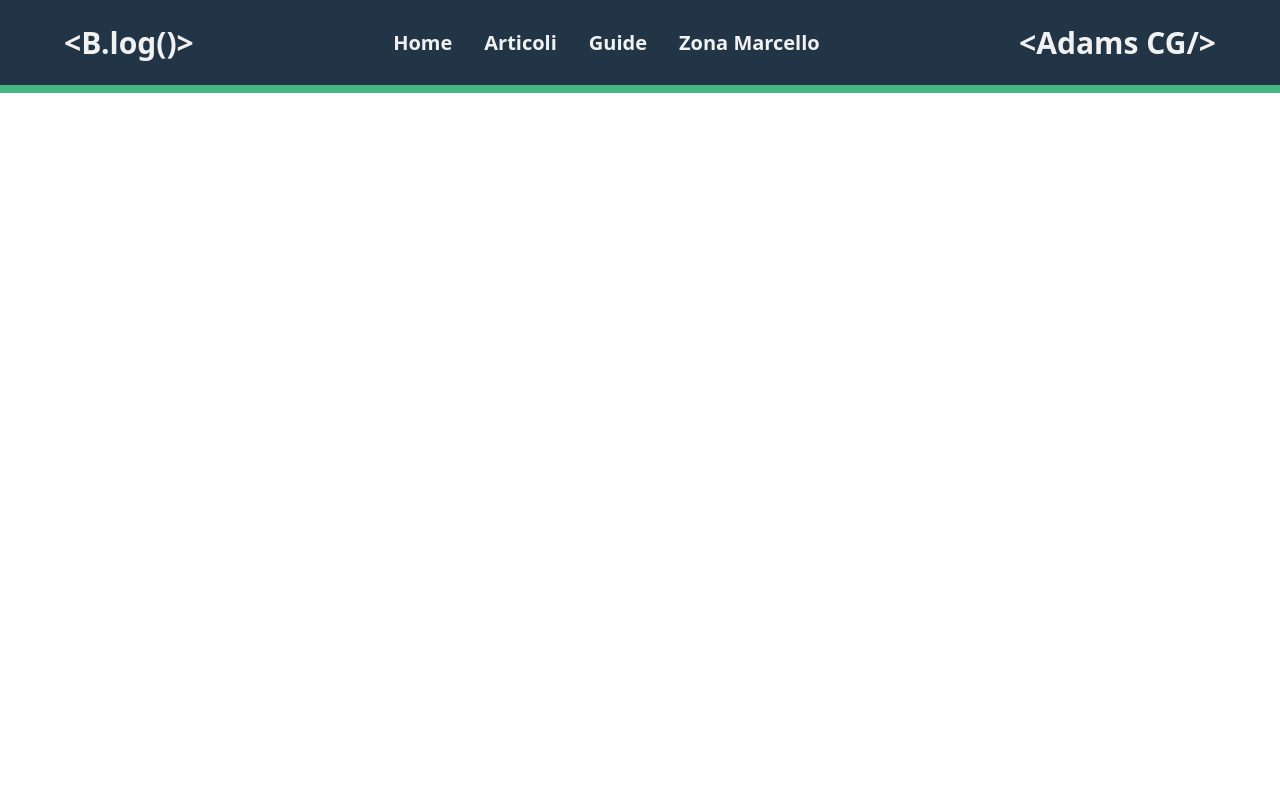
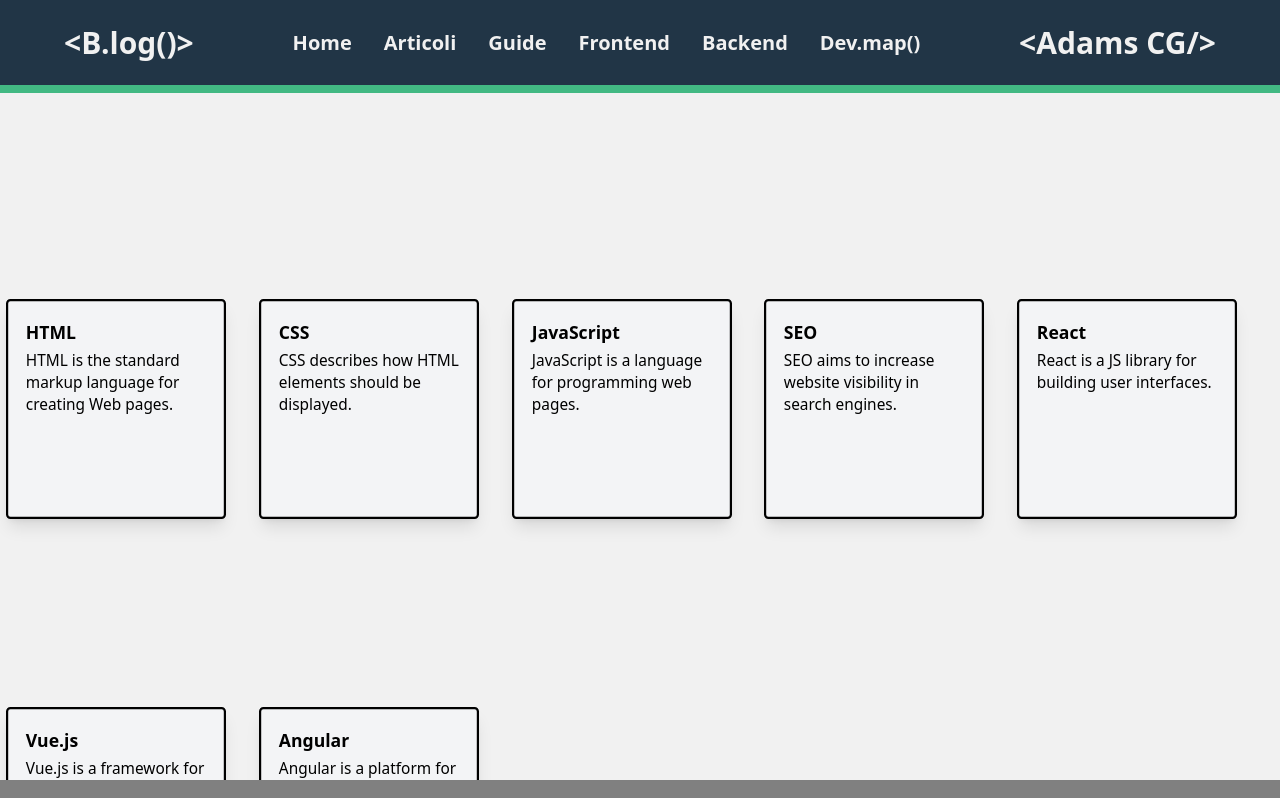
Before and after one commit to adams-cg/blog-project-vue, a Vue app: page /frontend in a window 1280 px wide. Shown: the top 798 px of the page. Built offline with nearby package versions, Linux system fonts and the light colour scheme.

Commit message:
Aggiunte Cards layout, Aggiunta progress bar, Aggiunta funzionalità: tasto sinistro, apertura overlay link placeholder, tasto destro: segna la card come completa ed aggiorna la progress bar.

```diff
--- a/src/components/Header.vue
+++ b/src/components/Header.vue
@@ -7,10 +7,12 @@
             </div>
             <!-- navigazione -->
             <div class="flex text-[20px] gap-8 font-semibold">
-                <button>Home</button>
+                <RouterLink to="home">Home</RouterLink>
                 <button>Articoli</button>
                 <button>Guide</button>
-                <button>Zona Marcello</button>
+                <RouterLink to="frontend">Frontend</RouterLink>
+                <button>Backend</button>
+                <button>Dev.map()</button>
             </div>
             <!-- logo aziendale -->
             <div>
@@ -21,6 +23,8 @@
 </template>
 
 <script>
+import { RouterLink } from 'vue-router';
+
     export default {
 
     }
--- a/src/router/index.js
+++ b/src/router/index.js
@@ -1,5 +1,6 @@
 import { createRouter, createWebHistory } from 'vue-router'
 import HomeView from '../views/HomeView.vue'
+import FrontendView from '../views/FrontendView.vue'
 
 const router = createRouter({
   history: createWebHistory(import.meta.env.BASE_URL),
@@ -16,7 +17,12 @@ const router = createRouter({
       // this generates a separate chunk (About.[hash].js) for this route
       // which is lazy-loaded when the route is visited.
       component: () => import('../views/AboutView.vue')
-    }
+    },
+    {
+      path: '/frontend',
+      name: 'frontend',
+      component: FrontendView
+    },
   ]
 })
 
--- /dev/null
+++ b/src/views/FrontendView.vue
@@ -0,0 +1,158 @@
+<script>
+export default {
+  name: "CardContent",
+  data() {
+    return {
+      cards: [
+        {
+          id: 1,
+          bgColor: 'bg-gray-100',
+          title: 'HTML',
+          description: 'HTML is the standard markup language for creating Web pages.',
+          completed: false
+        },
+        {
+          id: 2,
+          bgColor: 'bg-gray-100',
+          title: 'CSS',
+          description: 'CSS describes how HTML elements should be displayed.',
+          completed: false
+        },
+        {
+          id: 3,
+          bgColor: 'bg-gray-100',
+          title: 'JavaScript',
+          description: 'JavaScript is a language for programming web pages.',
+          completed: false
+        },
+        {
+          id: 4,
+          bgColor: 'bg-gray-100',
+          title: 'SEO',
+          description: 'SEO aims to increase website visibility in search engines.',
+          completed: false
+        },
+        {
+          id: 5,
+          bgColor: 'bg-gray-100',
+          title: 'React',
+          description: 'React is a JS library for building user interfaces.',
+          completed: false
+        },
+        {
+          id: 6,
+          bgColor: 'bg-gray-100',
+          title: 'Vue.js',
+          description: 'Vue.js is a framework for building user interfaces.',
+          completed: false
+        },
+        {
+          id: 7,
+          bgColor: 'bg-gray-100',
+          title: 'Angular',
+          description: 'Angular is a platform for building web applications.',
+          completed: false
+        },
+      ],
+      showOverlay: false,
+      activeCard: {}
+    };
+  },
+  methods: {
+    toggleComplete(card) {
+      card.completed = !card.completed; // Mark card as completed or not.
+    },
+    closeOverlay() {
+      this.showOverlay = false;
+    },
+    completedCount() {
+      return this.cards.filter(card => card.completed).length;
+    }
+  }
+}
+</script>
+
+<template>
+<div class="layout grid" style="grid-template-columns: repeat(auto-fill, minmax(200px, 1fr)); gap: 16px; margin: 120px 16px 0;">
+  <div v-if="showOverlay" class="overlay" @click.self="closeOverlay" style="z-index: 9999;">
+    <div class="overlay-content">
+      <h3>{{ activeCard.title }}</h3>
+      <p>
+        Placeholder for links related to <strong>{{ activeCard.title }}</strong>.
+      </p>
+      <ul>
+        <li><a href="#" style="color: black;">Link 1</a></li>
+        <li><a href="#" style="color: black;">Link 2</a></li>
+        <li><a href="#" style="color: black;">Link 3</a></li>
+      </ul>
+    </div>
+  </div>
+  <div v-for="card in cards" :key="card.id" class="card" :class="[card.bgColor, card.completed ? 'bg-gray-400' : '']"
+       @click.right.prevent="toggleComplete(card)"
+       @click.left="showOverlay = true; activeCard = card"
+       :style="{transform: `scale(${card.completed ? 1 : 1.1})`, transition: 'transform 0.3s'}">
+    <h3>{{ card.title }}</h3>
+    <p>{{ card.description }}</p>
+  </div>
+</div>
+<div class="progress-container">
+  <div :style="{width: `${(completedCount() / cards.length) * 100}%`, transition: 'width 0.5s ease'}"></div>
+</div>
+</template>
+
+<style>
+.layout {
+  @apply flex flex-wrap justify-center items-center min-h-screen;
+}
+.overlay {
+  position: fixed;
+  top: 0;
+  left: 0;
+  width: 100vw;
+  height: 100vh;
+  background: rgba(0, 0, 0, 0.5);
+  display: flex;
+  justify-content: center;
+  align-items: center;
+  z-index: 9999; /* Ensure overlay is above all other elements. */
+}
+.overlay-content {
+  padding: 20px;
+  background: white;
+  border-radius: 5px;
+  box-shadow: 0 4px 6px rgba(0, 0, 0, 0.1);
+}
+.overlay-content h3, .overlay-content p, .overlay-content ul {
+  color: black;
+}
+.progress-container {
+  width: 100vw;
+  height: 20px; /* Increased height for better visibility */
+  position: fixed;
+  bottom: 0; /* Changed to bottom to place it at the bottom */
+  left: 0;
+  background: gray; /* Set the background color */
+  z-index: 10; /* Adjusted z-index */
+}
+.progress-container > div {
+  height: 100%; /* Use full container height */
+  background: #42b983; /* Visible progress indicator */
+  transition: width 0.5s ease; /* Smooth transition for width changes */
+}
+.card {
+  @apply p-4 border-2 border-black rounded shadow-lg !important;
+  width: 200px;
+  height: 200px;
+  cursor: pointer;
+  transition: transform 0.3s;
+}
+.card.completed {
+  @apply bg-gray-400 !important;
+}
+.card h3 {
+  @apply font-bold;
+}
+.card p {
+  @apply my-1 text-sm;
+}
+</style>
```
